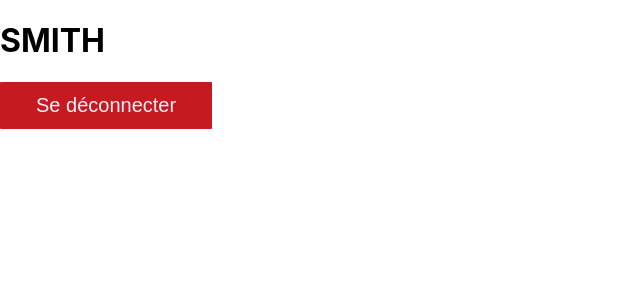
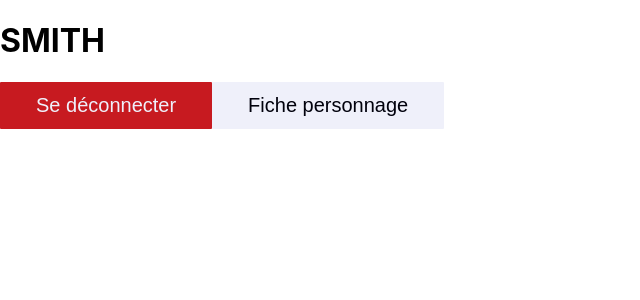
Before and after one commit to valentinEutrope/Smith, a React (Create React App) app: page / in a window 1280 px wide. Shown: the top 300 px of the page, without its empty margins (0-640 px from the left). Built offline with nearby package versions, Linux system fonts and the light colour scheme.

Commit message:
feat(src): add template route

```diff
--- a/src/App.js
+++ b/src/App.js
@@ -4,6 +4,7 @@ import { BrowserRouter as Router, Switch, Route } from "react-router-dom";
 import Providers from "./Providers";
 import Home from "./Pages/Home";
 import Login from "./Pages/Login";
+import CharacterSheetTemplate from "./Pages/SheetTemplates/CharacterSheetTemplate";
 
 const App = () => {
   return (
@@ -16,6 +17,9 @@ const App = () => {
           <Route exact path="/login">
             <Login />
           </Route>
+          <Route exact path="/template/character-sheet">
+            <CharacterSheetTemplate />
+          </Route>
         </Switch>
       </Router>
     </Providers>
--- a/src/Pages/Home/Home.js
+++ b/src/Pages/Home/Home.js
@@ -1,7 +1,7 @@
 import React from "react";
 import { Link } from "react-router-dom";
 
-import { ButtonDanger } from "../../components/base/Buttons";
+import { ButtonDanger, Button } from "../../components/base/Buttons";
 
 const Home = () => {
   return (
@@ -10,6 +10,9 @@ const Home = () => {
       <Link to="/login">
         <ButtonDanger radius={1}>Se déconnecter</ButtonDanger>
       </Link>
+      <Link to="/template/character-sheet">
+        <Button radius={1}>Fiche personnage</Button>
+      </Link>
     </div>
   );
 };
```
